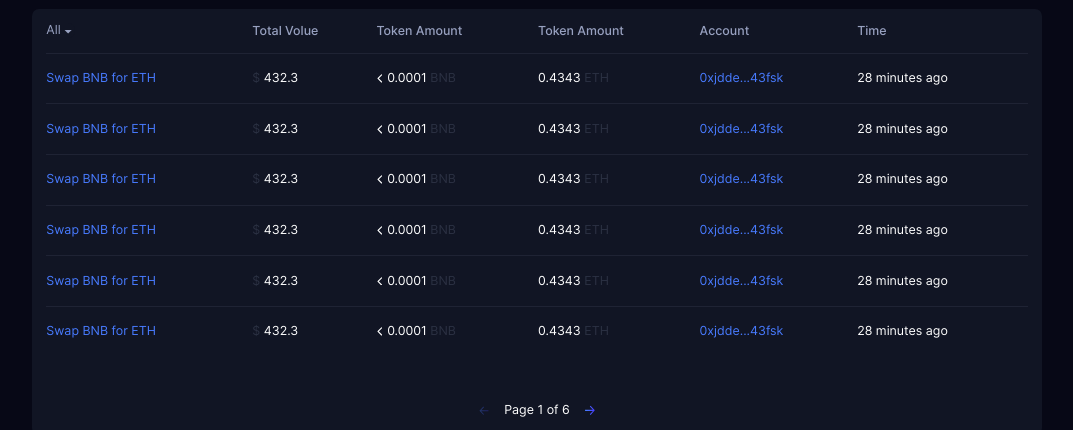
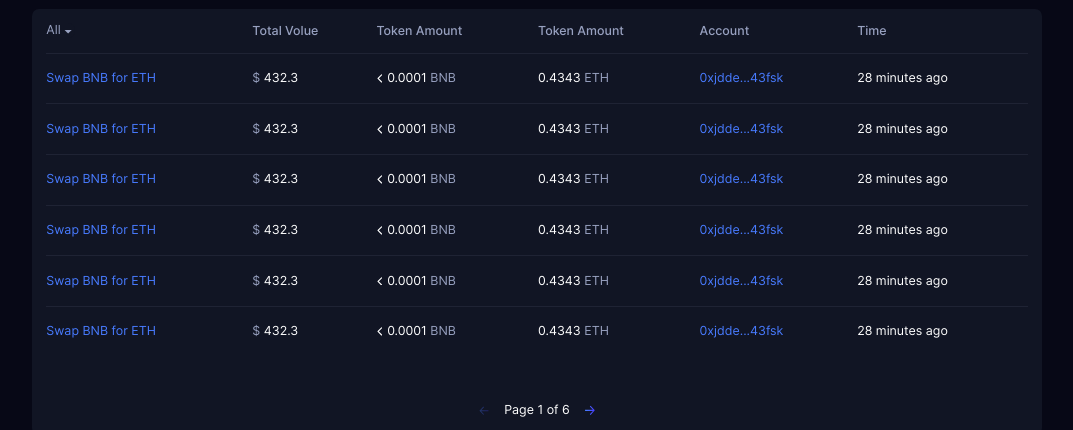
Before and after one commit to Gabbasov98/solidFi3, a plain HTML site: page analytic-pairs2.html in a window 1280 px wide. Shown: the part 834-1264 px from the top of the page, without its empty margins (103-1176 px from the left). Drawn offline with Linux system fonts and the light colour scheme; files whose address does not match are found by name.

Commit message:
fixed bugs

```diff
--- a/analytic-pairs2.html
+++ b/analytic-pairs2.html
@@ -383,7 +383,7 @@
                                             </div>
                                             <div class="mob-table__desc">
                                                 <div class="text16">
-                                                    <span class="gray-text3">$ </span> 432.3
+                                                    <span class="gray-text">$ </span> 432.3
                                                 </div>
                                             </div>
                                         </td>
@@ -398,7 +398,7 @@
                                                     </svg>
                                                     <div class="text16">
                                                         0.0001
-                                                        <span class="gray-text3"> BNB</span>
+                                                        <span class="gray-text"> BNB</span>
                                                     </div>
                                                 </div>
                                             </div>
@@ -410,7 +410,7 @@
                                             <div class="mob-table__desc">
                                                 <div class="text16">
                                                     0.4343
-                                                    <span class="gray-text3"> ETH</span>
+                                                    <span class="gray-text"> ETH</span>
                                                 </div>
                                             </div>
                                         </td>
@@ -450,7 +450,7 @@
                                             </div>
                                             <div class="mob-table__desc">
                                                 <div class="text16">
-                                                    <span class="gray-text3">$ </span> 432.3
+                                                    <span class="gray-text">$ </span> 432.3
                                                 </div>
                                             </div>
                                         </td>
@@ -465,7 +465,7 @@
                                                     </svg>
                                                     <div class="text16">
                                                         0.0001
-                                                        <span class="gray-text3"> BNB</span>
+                                                        <span class="gray-text"> BNB</span>
                                                     </div>
                                                 </div>
                                             </div>
@@ -477,7 +477,7 @@
                                             <div class="mob-table__desc">
                                                 <div class="text16">
                                                     0.4343
-                                                    <span class="gray-text3"> ETH</span>
+                                                    <span class="gray-text"> ETH</span>
                                                 </div>
                                             </div>
                                         </td>
@@ -517,7 +517,7 @@
                                             </div>
                                             <div class="mob-table__desc">
                                                 <div class="text16">
-                                                    <span class="gray-text3">$ </span> 432.3
+                                                    <span class="gray-text">$ </span> 432.3
                                                 </div>
                                             </div>
                                         </td>
@@ -532,7 +532,7 @@
                                                     </svg>
                                                     <div class="text16">
                                                         0.0001
-                                                        <span class="gray-text3"> BNB</span>
+                                                        <span class="gray-text"> BNB</span>
                                                     </div>
                                                 </div>
                                             </div>
@@ -544,7 +544,7 @@
                                             <div class="mob-table__desc">
                                                 <div class="text16">
                                                     0.4343
-                                                    <span class="gray-text3"> ETH</span>
+                                                    <span class="gray-text"> ETH</span>
                                                 </div>
                                             </div>
                                         </td>
@@ -584,7 +584,7 @@
                                             </div>
                                             <div class="mob-table__desc">
                                                 <div class="text16">
-                                                    <span class="gray-text3">$ </span> 432.3
+                                                    <span class="gray-text">$ </span> 432.3
                                                 </div>
                                             </div>
                                         </td>
@@ -599,7 +599,7 @@
                                                     </svg>
                                                     <div class="text16">
                                                         0.0001
-                                                        <span class="gray-text3"> BNB</span>
+                                                        <span class="gray-text"> BNB</span>
                                                     </div>
                                                 </div>
                                             </div>
@@ -611,7 +611,7 @@
                                             <div class="mob-table__desc">
                                                 <div class="text16">
                                                     0.4343
-                                                    <span class="gray-text3"> ETH</span>
+                                                    <span class="gray-text"> ETH</span>
                                                 </div>
                                             </div>
                                         </td>
@@ -651,7 +651,7 @@
                                             </div>
                                             <div class="mob-table__desc">
                                                 <div class="text16">
-                                                    <span class="gray-text3">$ </span> 432.3
+                                                    <span class="gray-text">$ </span> 432.3
                                                 </div>
                                             </div>
                                         </td>
@@ -666,7 +666,7 @@
                                                     </svg>
                                                     <div class="text16">
                                                         0.0001
-                                                        <span class="gray-text3"> BNB</span>
+                                                        <span class="gray-text"> BNB</span>
                                                     </div>
                                                 </div>
                                             </div>
@@ -678,7 +678,7 @@
                                             <div class="mob-table__desc">
                                                 <div class="text16">
                                                     0.4343
-                                                    <span class="gray-text3"> ETH</span>
+                                                    <span class="gray-text"> ETH</span>
                                                 </div>
                                             </div>
                                         </td>
@@ -718,7 +718,7 @@
                                             </div>
                                             <div class="mob-table__desc">
                                                 <div class="text16">
-                                                    <span class="gray-text3">$ </span> 432.3
+                                                    <span class="gray-text">$ </span> 432.3
                                                 </div>
                                             </div>
                                         </td>
@@ -733,7 +733,7 @@
                                                     </svg>
                                                     <div class="text16">
                                                         0.0001
-                                                        <span class="gray-text3"> BNB</span>
+                                                        <span class="gray-text"> BNB</span>
                                                     </div>
                                                 </div>
                                             </div>
@@ -745,7 +745,7 @@
                                             <div class="mob-table__desc">
                                                 <div class="text16">
                                                     0.4343
-                                                    <span class="gray-text3"> ETH</span>
+                                                    <span class="gray-text"> ETH</span>
                                                 </div>
                                             </div>
                                         </td>
```
